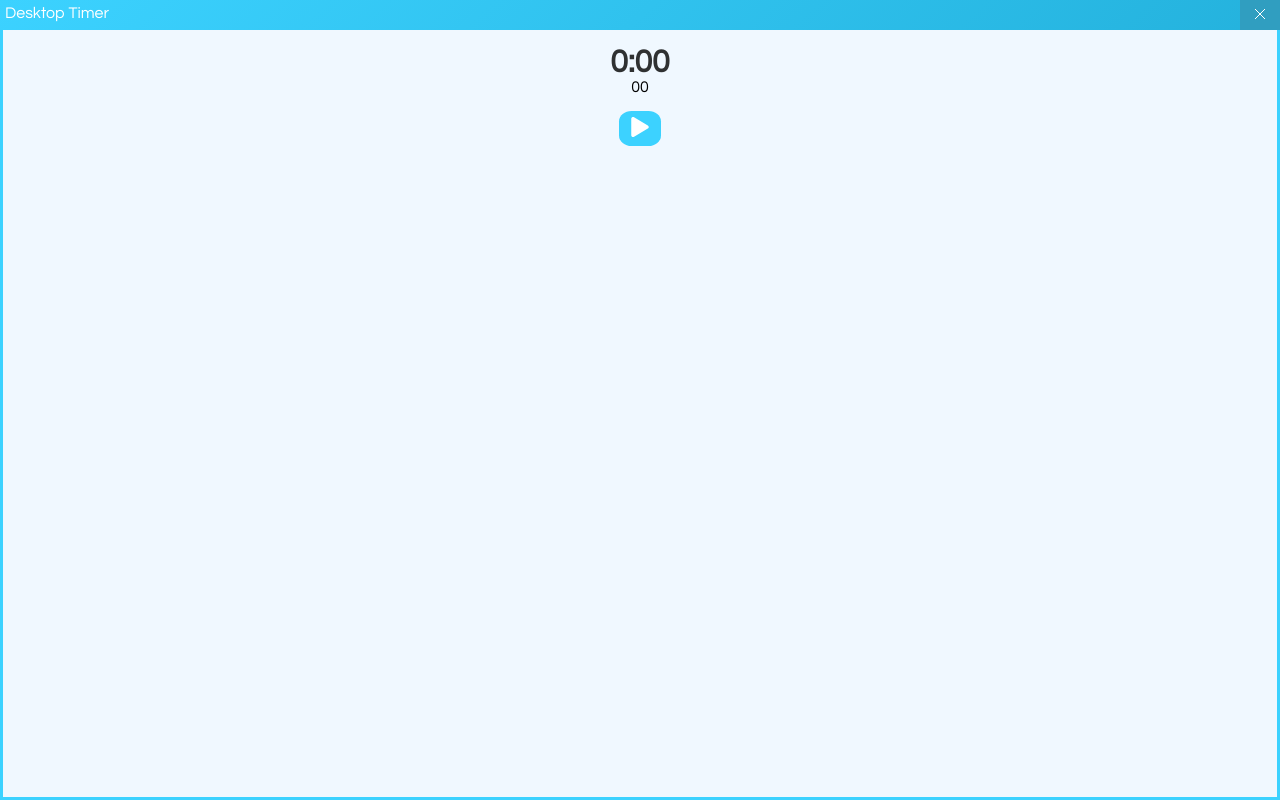
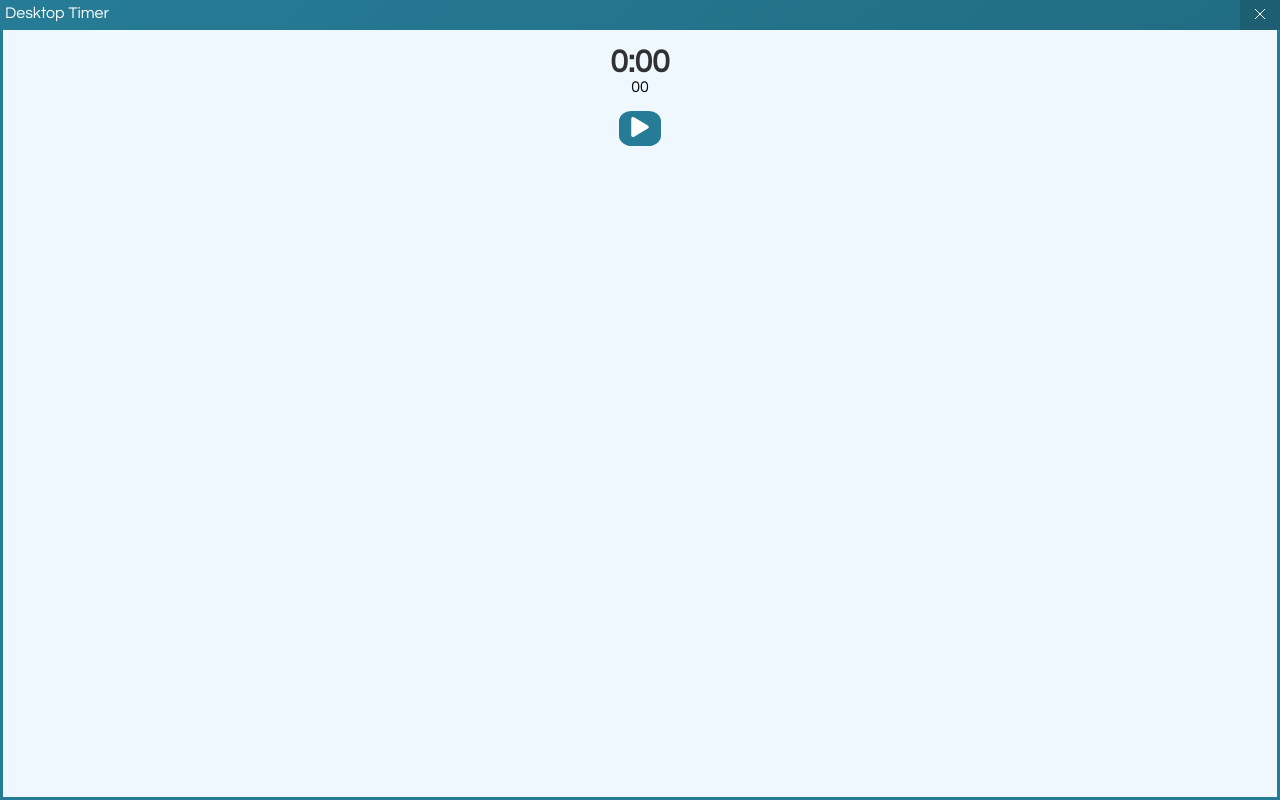
Before and after one commit to MaximPerry/Desktop-Timer, an Electron app: page index.html in a window 1280 px wide. Drawn offline with Linux system fonts and the light colour scheme.

Commit message:
Fixed issue #5

```diff
--- a/assets/css/style.css
+++ b/assets/css/style.css
@@ -22,7 +22,7 @@ body {
 #windowNav {
     width: 100%;
     height: 30px;
-    background: linear-gradient(137deg, rgb(60, 210, 255) 0%, rgb(36, 178, 221) 100%);
+    background: linear-gradient(137deg, #267C96 0%, rgb(33, 108, 131) 100%);
     -webkit-app-region: drag;
 }
 
@@ -35,7 +35,7 @@ body {
 #windowNav button {
     float: right;
     -webkit-app-region: no-drag;
-    background-color: rgb(48, 158, 192);
+    background-color: rgb(29, 94, 114);
     border : none;
     height: 30px;
     width: 40px;
@@ -48,16 +48,16 @@ body {
 /* Content */
 #main-content {
     height: calc(100% - 30px);
-    border-left: 3px solid rgb(60, 210, 255);
-    border-right: 3px solid rgb(60, 210, 255);
-    border-bottom: 3px solid rgb(60, 210, 255);
+    border-left: 3px solid #267C96;
+    border-right: 3px solid #267C96;
+    border-bottom: 3px solid #267C96;
     display: block;
     box-sizing: border-box;
     text-align: center;
 }
 
 #main-content button{
-    background-color: rgb(60, 210, 255);
+    background-color: #267C96;
     border : none;
     height: auto;
     width: auto;
@@ -66,7 +66,7 @@ body {
     outline: none;
 }
 #main-content button:hover {
-    background-color: rgb(48, 158, 192);
+    background-color: rgb(34, 108, 131);
     cursor: pointer;
 }
 
```
